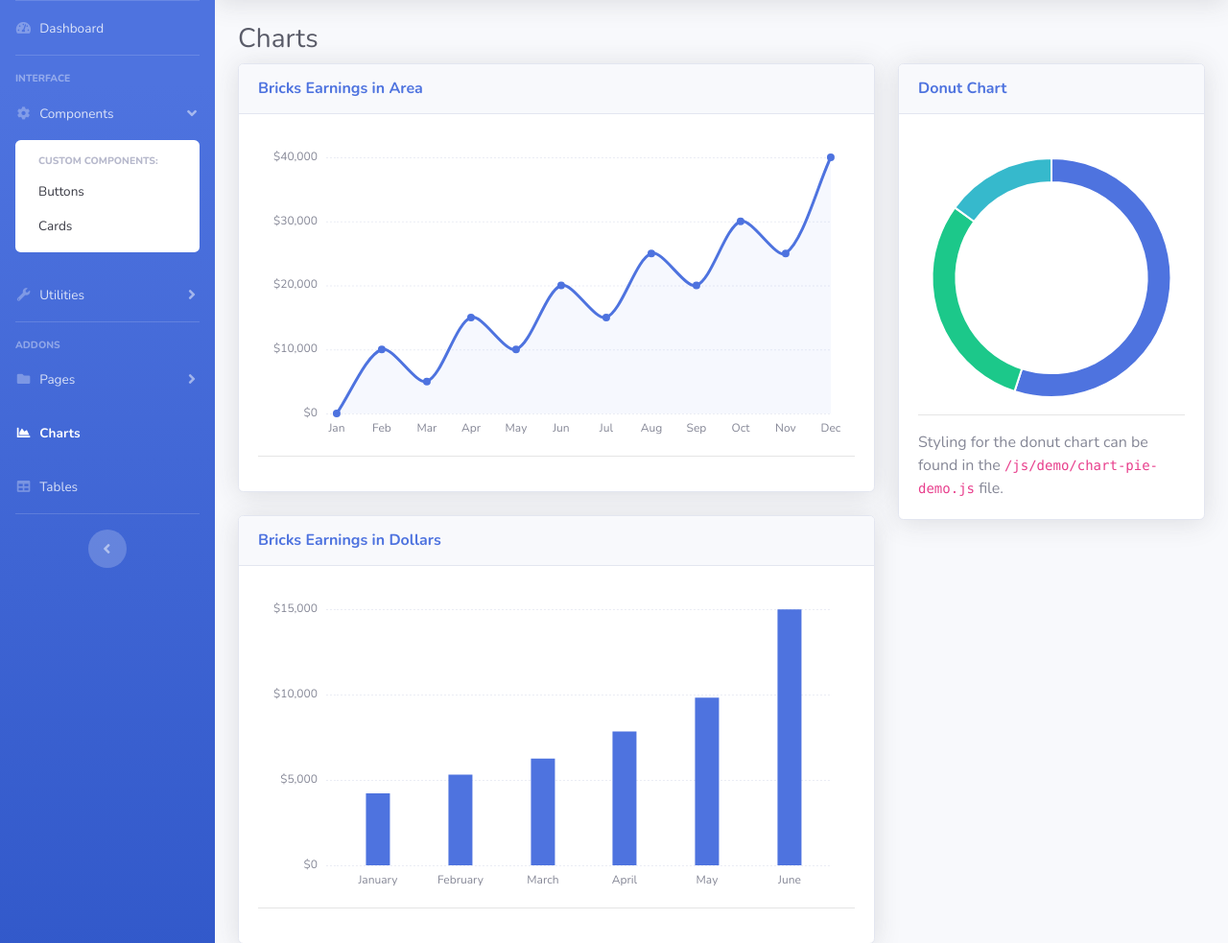
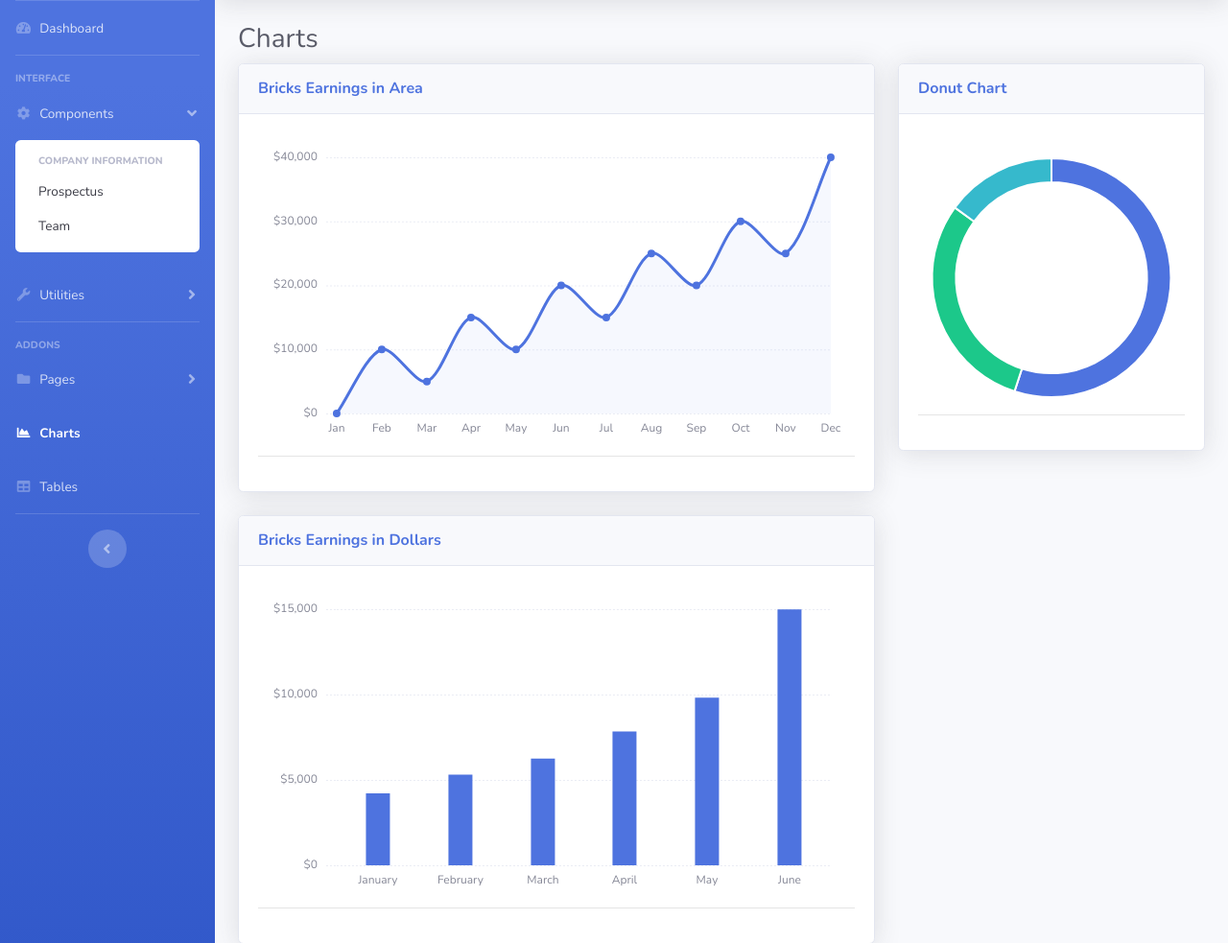
Before and after one commit to Edozie101/bbyb, a Django app: page /charts/ in a window 1280 px wide, after a click on "Components". Shown: the part 70-1053 px from the top of the page at 96% size. Run offline with Django 3.2, Linux system fonts and the light colour scheme; some libraries are stand-ins or nearby versions.

```diff
--- a/bbb/bricks/templates/charts.html
+++ b/bbb/bricks/templates/charts.html
@@ -63,9 +63,9 @@
         </a>
         <div id="collapseTwo" class="collapse" aria-labelledby="headingTwo" data-parent="#accordionSidebar">
           <div class="bg-white py-2 collapse-inner rounded">
-            <h6 class="collapse-header">Custom Components:</h6>
-            <a class="collapse-item" href="buttons.html">Buttons</a>
-            <a class="collapse-item" href="cards.html">Cards</a>
+            <h6 class="collapse-header">Company Information</h6>
+            <a class="collapse-item" href="/prospectus">Prospectus</a>
+            <a class="collapse-item" href="/team">Team</a>
           </div>
         </div>
       </li>
@@ -78,11 +78,11 @@
         </a>
         <div id="collapseUtilities" class="collapse" aria-labelledby="headingUtilities" data-parent="#accordionSidebar">
           <div class="bg-white py-2 collapse-inner rounded">
-            <h6 class="collapse-header">Custom Utilities:</h6>
-            <a class="collapse-item" href="utilities-color.html">Colors</a>
-            <a class="collapse-item" href="utilities-border.html">Borders</a>
-            <a class="collapse-item" href="utilities-animation.html">Animations</a>
-            <a class="collapse-item" href="utilities-other.html">Other</a>
+            <h6 class="collapse-header">Another Box:</h6>
+            <a class="collapse-item" href="#">Structure</a>
+            <a class="collapse-item" href="#">Legals</a>
+            <a class="collapse-item" href="#">Regular Saving Scheme</a>
+            <a class="collapse-item" href="#">Settings</a>
           </div>
         </div>
       </li>
@@ -105,12 +105,12 @@
           <div class="bg-white py-2 collapse-inner rounded">
             <h6 class="collapse-header">Login Screens:</h6>
             <a class="collapse-item" href="/logintoo">Login</a>
-            <a class="collapse-item" href="register.html">Register</a>
-            <a class="collapse-item" href="forgot-password.html">Forgot Password</a>
+            <a class="collapse-item" href="#">Register</a>
+            <a class="collapse-item" href="#">Forgot Password</a>
             <div class="collapse-divider"></div>
             <h6 class="collapse-header">Other Pages:</h6>
-            <a class="collapse-item" href="404.html">404 Page</a>
-            <a class="collapse-item" href="blank.html">Blank Page</a>
+            <a class="collapse-item" href="#">404 </a>
+            <a class="collapse-item" href="#">Blank </a>
           </div>
         </div>
       </li>
@@ -383,7 +383,7 @@
                     <canvas id="myPieChart"></canvas>
                   </div>
                   <hr>
-                  Styling for the donut chart can be found in the <code>/js/demo/chart-pie-demo.js</code> file.
+                  <!--Styling for the donut chart can be found in the <code>/js/demo/chart-pie-demo.js</code> file.-->
                 </div>
               </div>
             </div>
```
